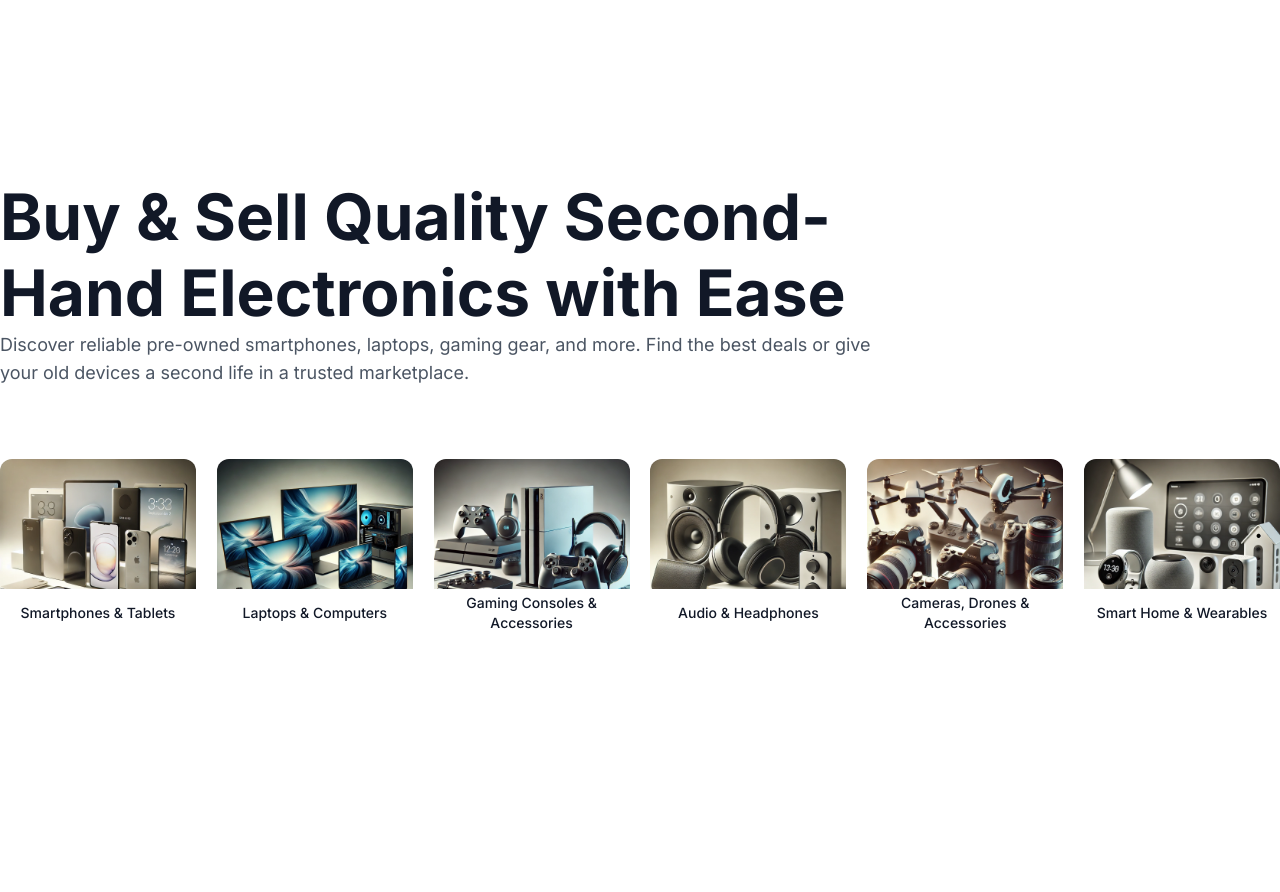
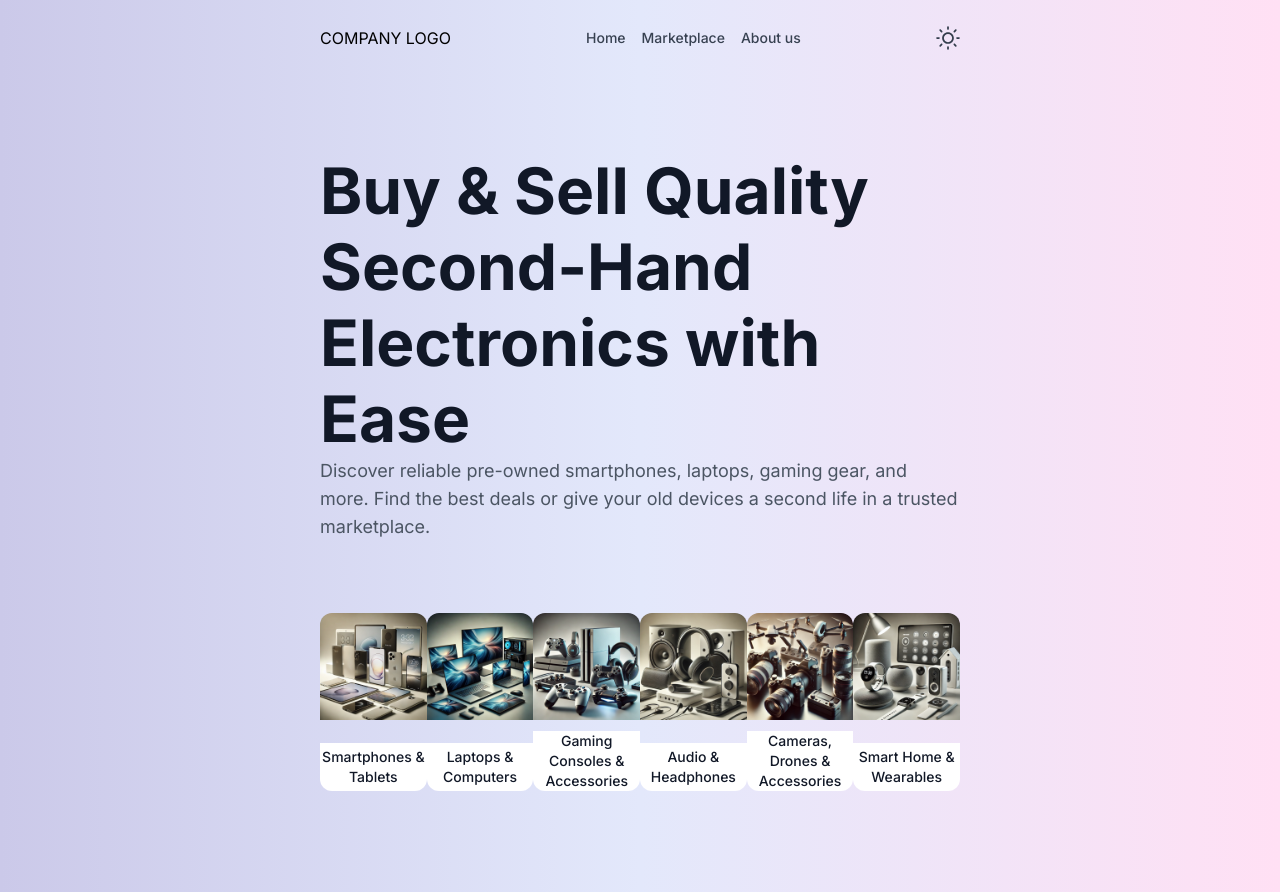
Before and after one commit to meModiz/mini-marketplace, a Next.js app: page / in a window 1280 px wide. Before the commit the page ends 816 px from the top, so only its background shows below. Built offline with nearby package versions, Linux system fonts and the light colour scheme.

Commit message:
style(body): Bg color change

```diff
--- a/src/app/layout.tsx
+++ b/src/app/layout.tsx
@@ -1,5 +1,6 @@
 import type { Metadata } from "next";
 import "./globals.css";
+import Navbar from "../components/Navbar";
 
 export const metadata: Metadata = {
   title: "Create Next App",
@@ -13,7 +14,12 @@ export default function RootLayout({
 }>) {
   return (
     <html lang="en">
-      <body className={`antialiased w-screen h-fit`}>{children}</body>
+      <body
+        className={`antialiased w-screen h-fit bg-lightGradient dark:bg-darkGradient text-black dark:text-white px-80 py-3`}
+      >
+        <Navbar />
+        {children}
+      </body>
     </html>
   );
 }
```
